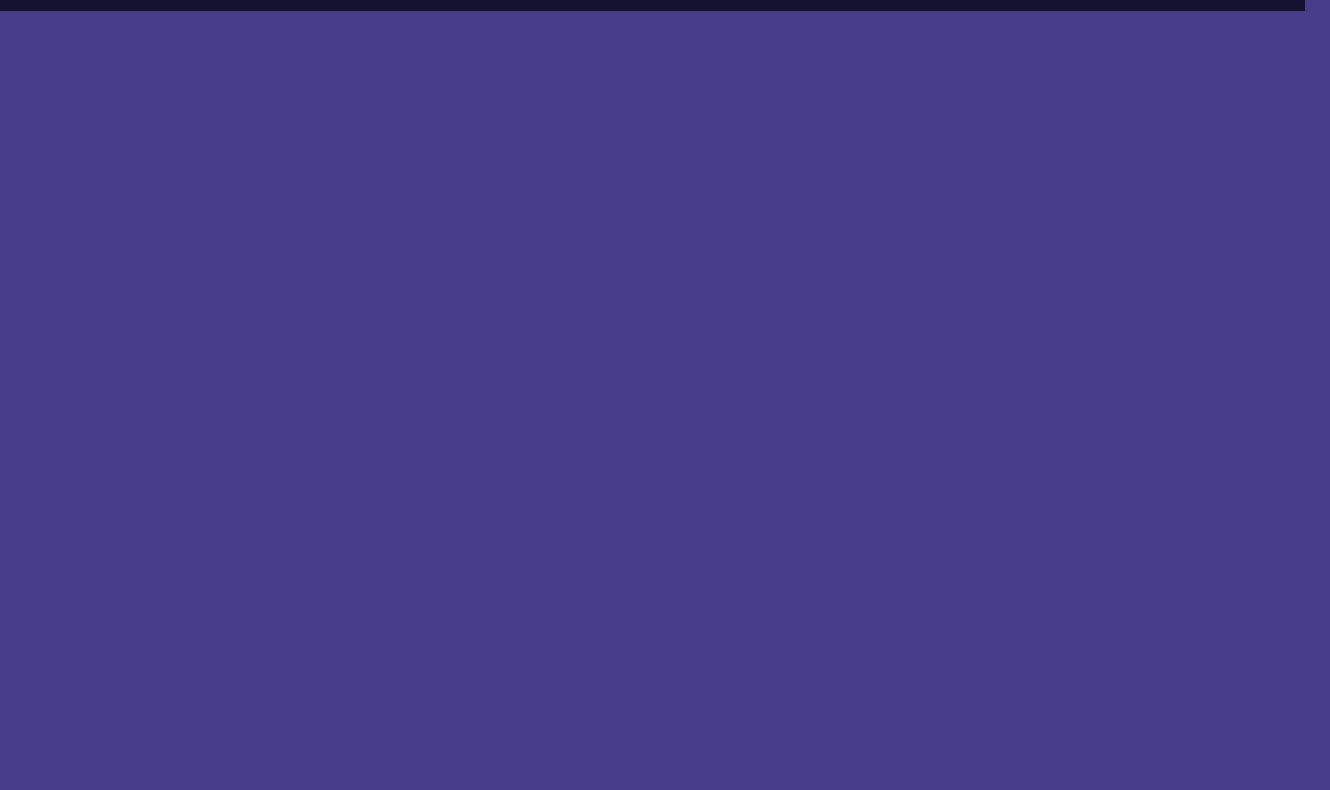
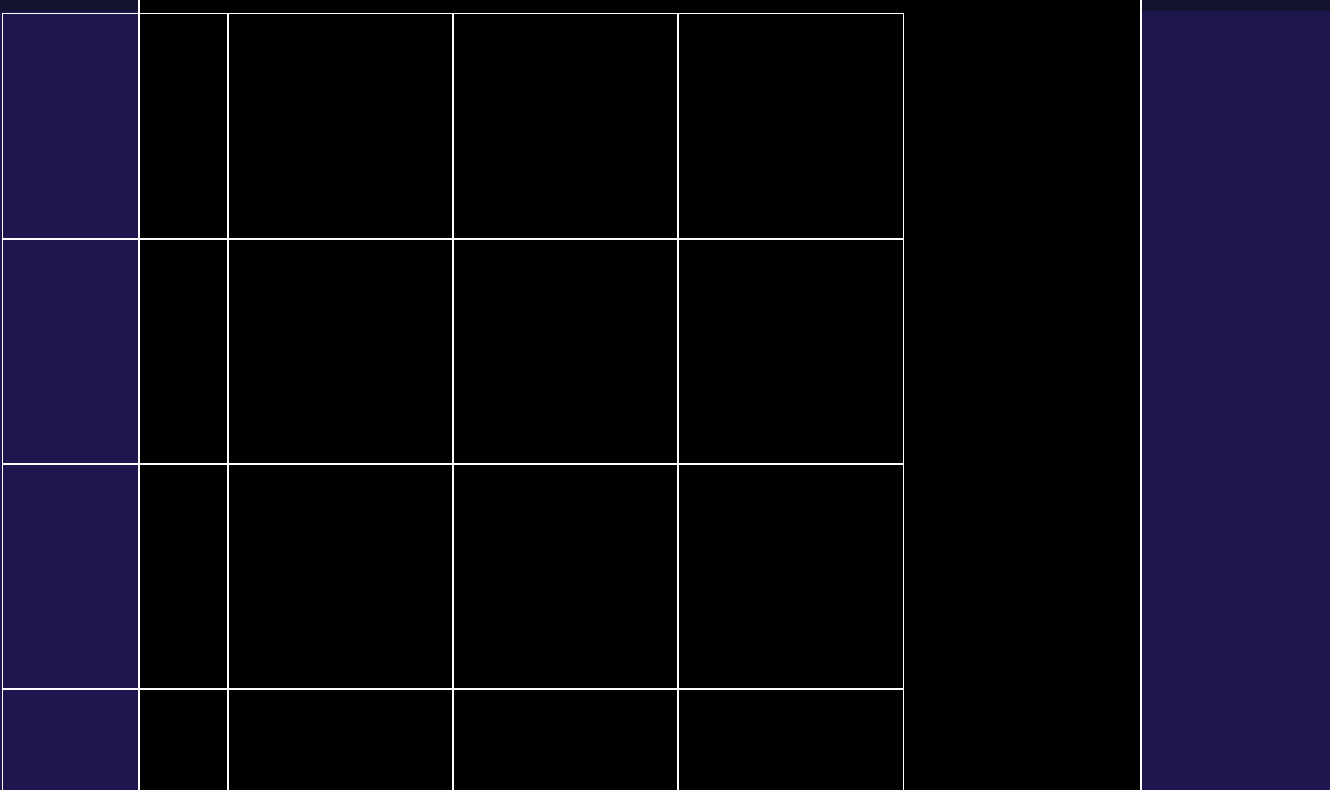
Before and after one commit to JosueSalazaku/memory-game, a website: page index.html in a window 1280 px wide. Shown: the part 69-859 px from the top of the page, 1330 px wide, since content can reach past the window. Before the commit the page ends 800 px from the top, so only its background shows below. Drawn offline with Linux system fonts and the light colour scheme.

Commit message:
Display grid squares

```diff
--- a/index.html
+++ b/index.html
@@ -4,13 +4,14 @@
     <meta charset="UTF-8" />
     <meta name="viewport" content="width=device-width, initial-scale=1.0" />
     <link rel="stylesheet" href="style.css" />
-    <title>Memery Game</title>
+    <title>Memory Game</title>
   </head>
   <body>
+    <nav id="navbar">
+      <h1>Memory Game</h1>
+    </nav>
     <main id="container">
-      <nav id="navbar">
-        <h1>Memory Games</h1>
-      </nav>
+      <canvas id="gamesection"></canvas>
     </main>
     <script type="module" src="main.js"></script>
   </body>
--- a/main.js
+++ b/main.js
@@ -1,26 +1,37 @@
-const container = document.getElementById("container");
-const gameSection = document.createElement("section");
-container.appendChild(gameSection);
-
+// main.js
+const container = document.getElementById("container")
+const canvas = document.getElementById("gamesection");
+const context = canvas.getContext("2d");
 
 const rows = 4;
 const columns = 4;
+
+const squareSize = 225;
+
+canvas.width = columns * squareSize;
+canvas.height = rows * squareSize;
+
 const squares = [];
 
 for (let i = 0; i < rows; i++) {
   squares[i] = [];
+  for (let j = 0; j < columns; j++) {
+    const x = j * squareSize;
+    const y = i * squareSize;
 
-  for (let j = 0; j < columns; j++) {
-    squares[i][j] = "";
+    context.fillStyle = "black";
+    context.fillRect(x, y, squareSize, squareSize);
+
+    // Create individual square elements
+    const squareElement = document.createElement("div");
+    squareElement.classList.add("square");
+    squareElement.style.width = `${squareSize}px`;
+    squareElement.style.height = `${squareSize}px`;
+    squareElement.style.position = "absolute"; // Add this line
+    squareElement.style.left = `${x}px`; // Add this line
+    squareElement.style.top = `${y}px`;
+    document.getElementById("container").appendChild(squareElement);
+
+    squares[i][j] = squareElement;
   }
 }
-
-const value = squares[1][2];
-console.log(value);
-console.log("hello");
-
-squares.forEach((row) => {
-  const squareElement = document.createElement("div");
-  squareElement.classList.add("square");
-  gameSection.appendChild(squareElement);
-});
--- a/style.css
+++ b/style.css
@@ -5,7 +5,7 @@
 
 body {
   font-family: "Raleway", sans-serif;
-  background: darkslateblue;
+  background: rgb(30, 22, 79);
   color: white;
 }
 
@@ -14,6 +14,9 @@ body {
   flex-direction: column;
   justify-content: center;
   align-items: center;
+  width: 100vw;
+  height: 100vh;
+  position: relative;
 }
 
 #navbar {
@@ -25,3 +28,18 @@ body {
   justify-content: center;
   align-items: center;
 }
+
+#gamesection{
+  width: 1000px;
+  height: 1000px;
+  border: 2px solid white;
+}
+
+.square {
+  width: 50px;
+  height: 50px;
+  border: 1px solid white;
+  margin: 2px;
+  display: inline-block;
+  position: absolute;
+}
```
